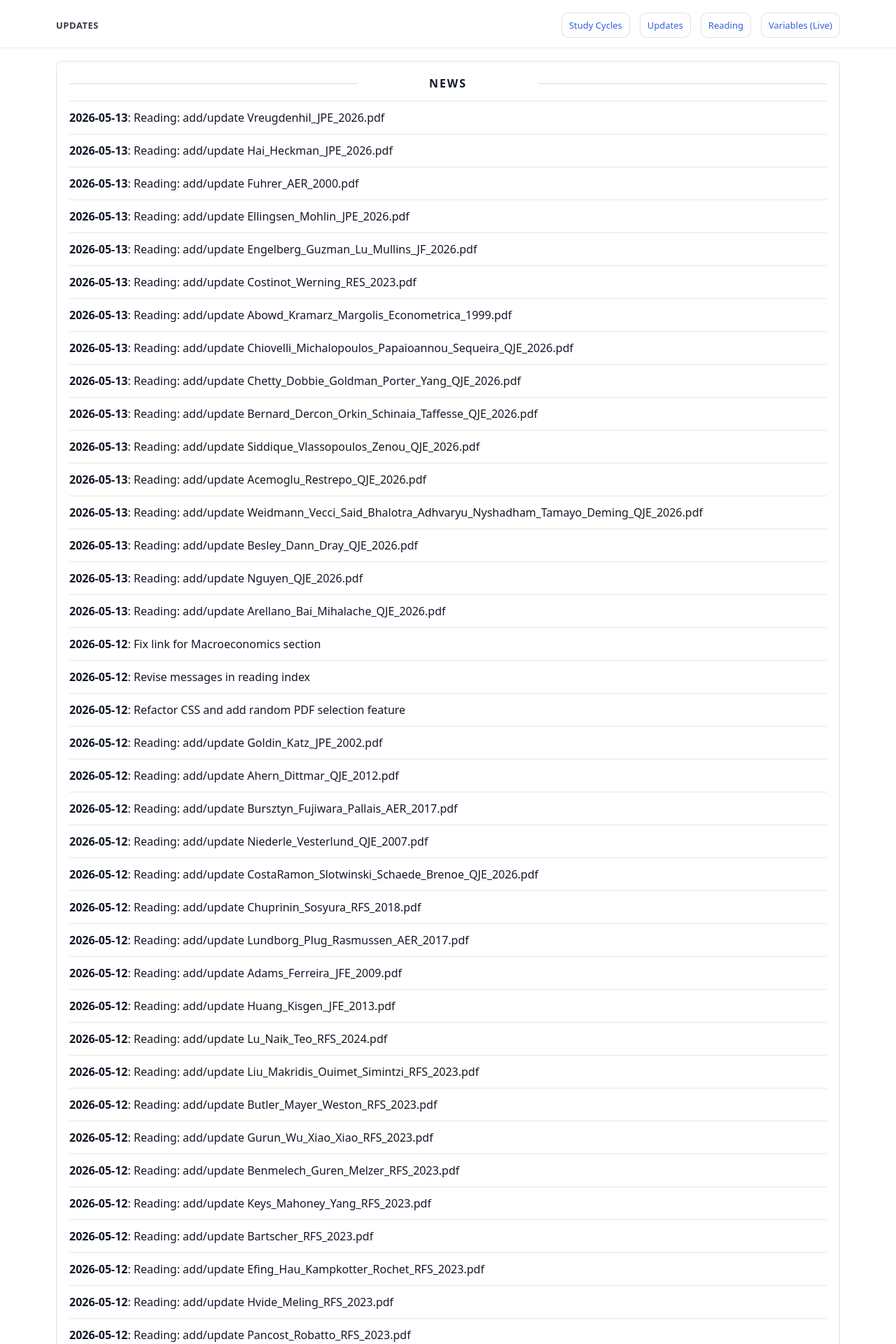
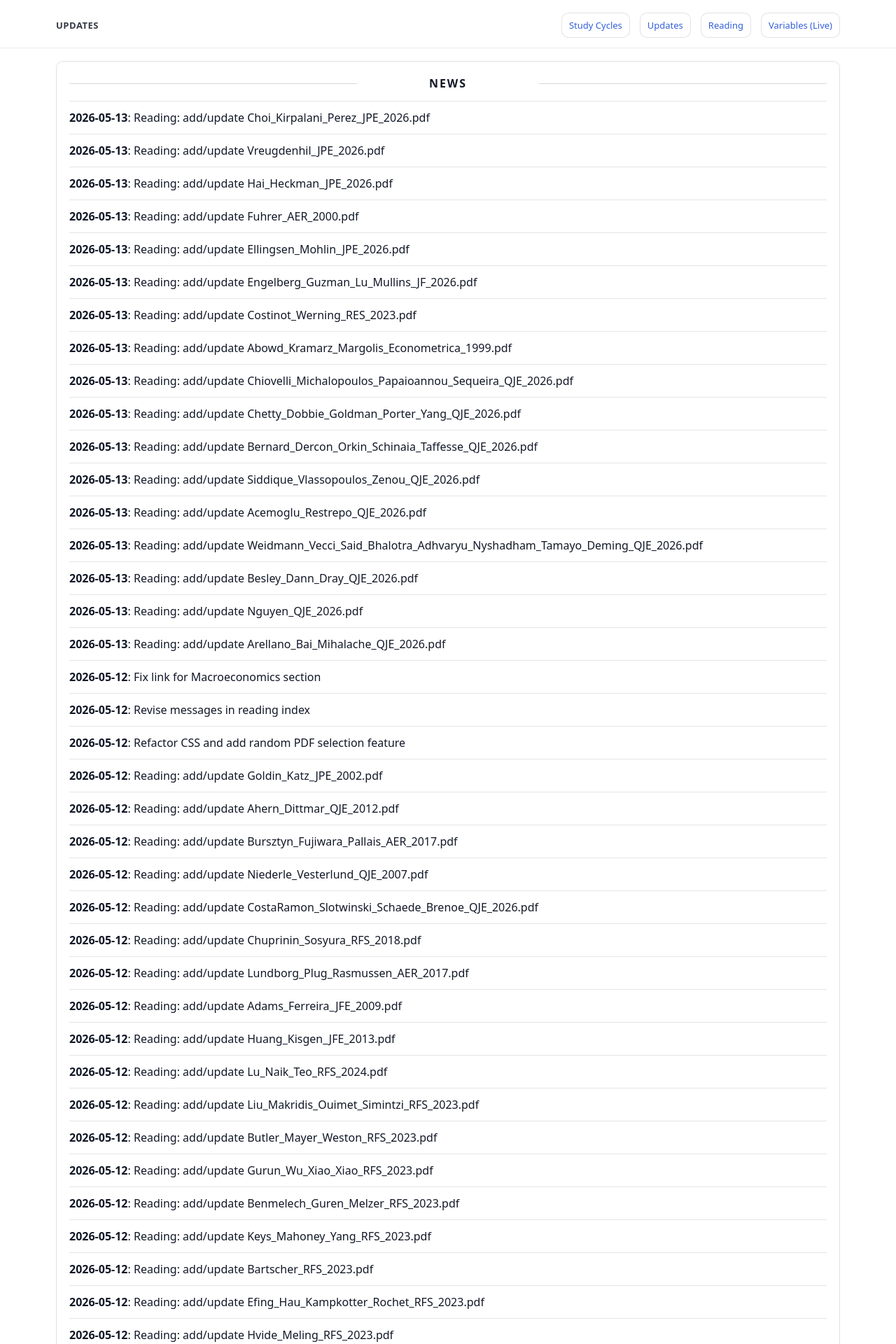
Before and after one commit to yaxinzn/study-archive, a Jekyll site: the page built from updates/index.md, in a window 1280 px wide. Shown: the top 1920 px of the page at 70% size. Built offline with Jekyll 4.4.1, drawn with Linux system fonts in a browser that asks for light colours; some of the changed text lies outside the part shown.

Commit message:
chore: update NEWS feed

```diff
--- a/_data/news.yml
+++ b/_data/news.yml
@@ -1,4 +1,7 @@
 # Auto-generated update history (sorted newest -> oldest). Do not edit manually.
+- ts: "1778666271"
+  date: "2026-05-13"
+  title: "Reading: add/update Choi_Kirpalani_Perez_JPE_2026.pdf"
 - ts: "1778665843"
   date: "2026-05-13"
   title: "Reading: add/update Vreugdenhil_JPE_2026.pdf"
```
